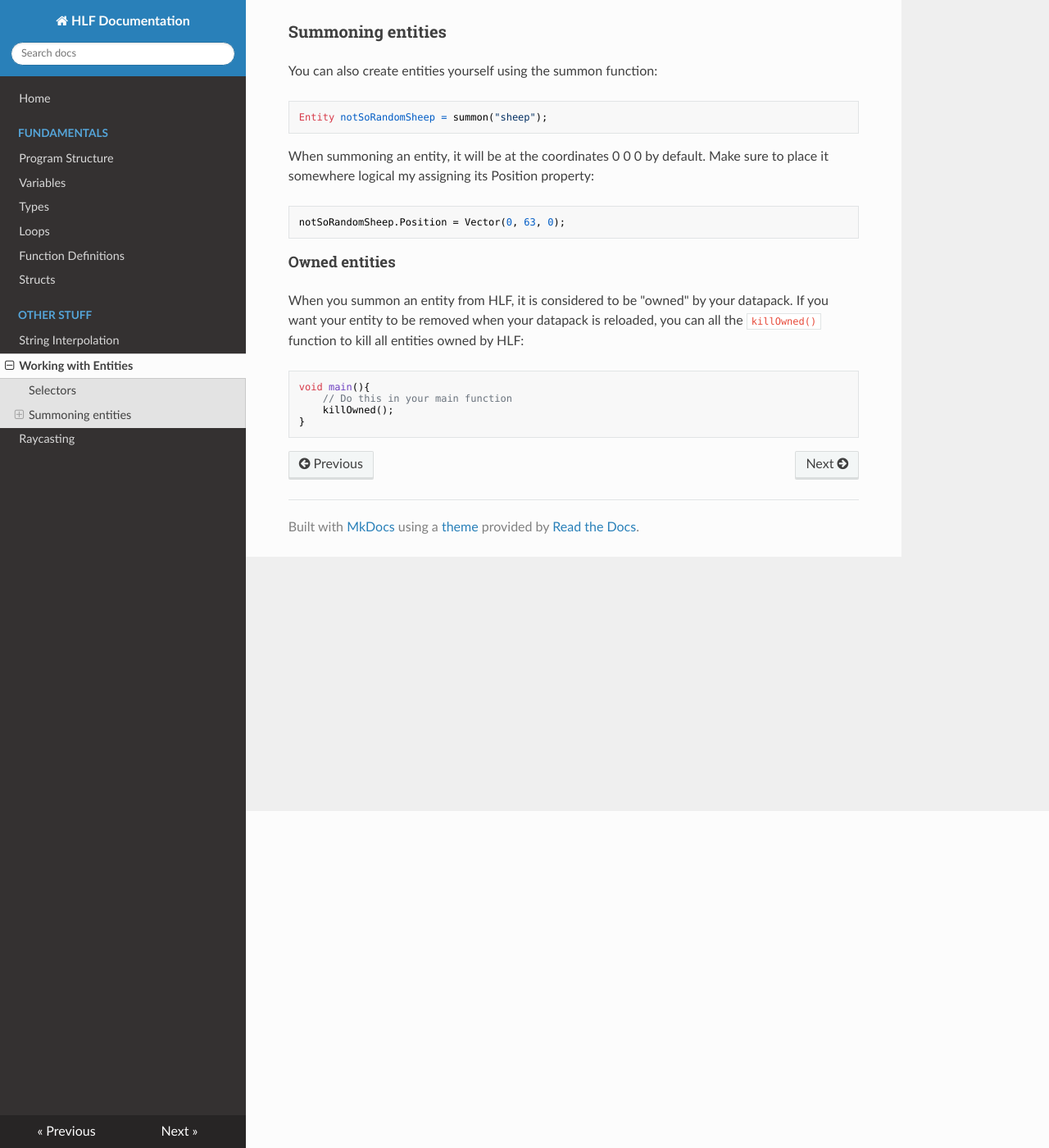
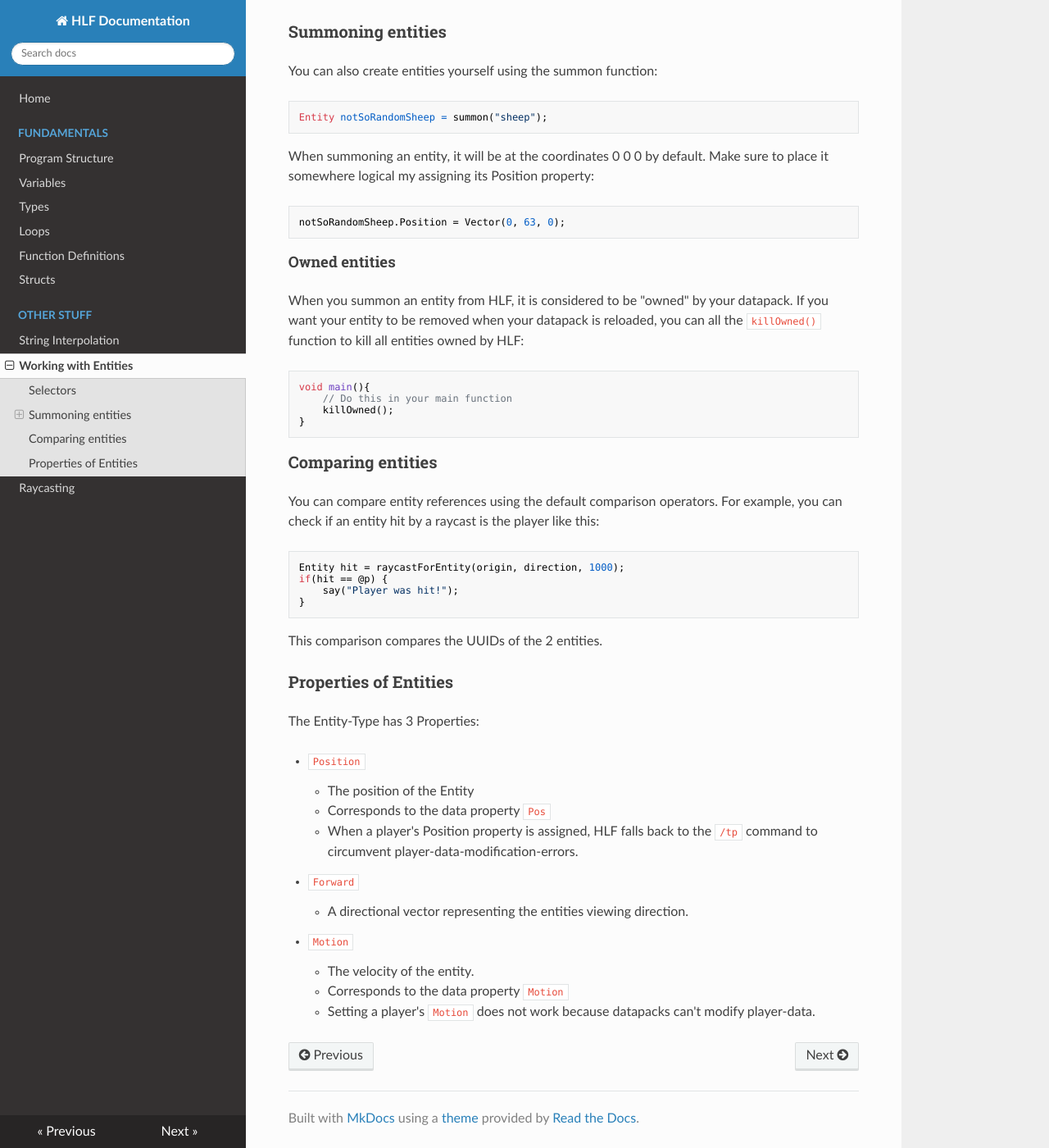
Before and after one commit to zenonet/HighLevelFunction, an MkDocs documentation site: the page built from docs/docs/workingWithEntities.md, in a window 1280 px wide and 1400 px high, scrolled down 411 px. Shown: the whole window at 82% size. Built offline with MkDocs 1.6.1, drawn with Linux system fonts in a browser that asks for light colours; nearby versions of some CDN libraries.

Commit message:
Added paragraph about comparing entities and Entity properties

`````diff
--- a/docs/docs/workingWithEntities.md
+++ b/docs/docs/workingWithEntities.md
@@ -38,3 +38,33 @@ void main(){
     killOwned();
 }
 ```
+
+### Comparing entities
+
+You can compare entity references using the default comparison operators.
+For example, you can check if an entity hit by a raycast is the player like this:
+
+````csharp
+Entity hit = raycastForEntity(origin, direction, 1000);
+if(hit == @p) {
+    say("Player was hit!");
+}
+````
+
+This comparison compares the UUIDs of the 2 entities.
+
+### Properties of Entities
+
+The Entity-Type has 3 Properties:
+
+- ``Position``
+    - The position of the Entity
+    - Corresponds to the data property `Pos`
+    - When a player's Position property is assigned, HLF falls back to the `/tp` command
+      to circumvent player-data-modification-errors.
+- ``Forward``
+    - A directional vector representing the entities viewing direction.
+- ``Motion``
+    - The velocity of the entity.
+    - Corresponds to the data property `Motion`
+    - Setting a player's `Motion` does not work because datapacks can't modify player-data.
`````
